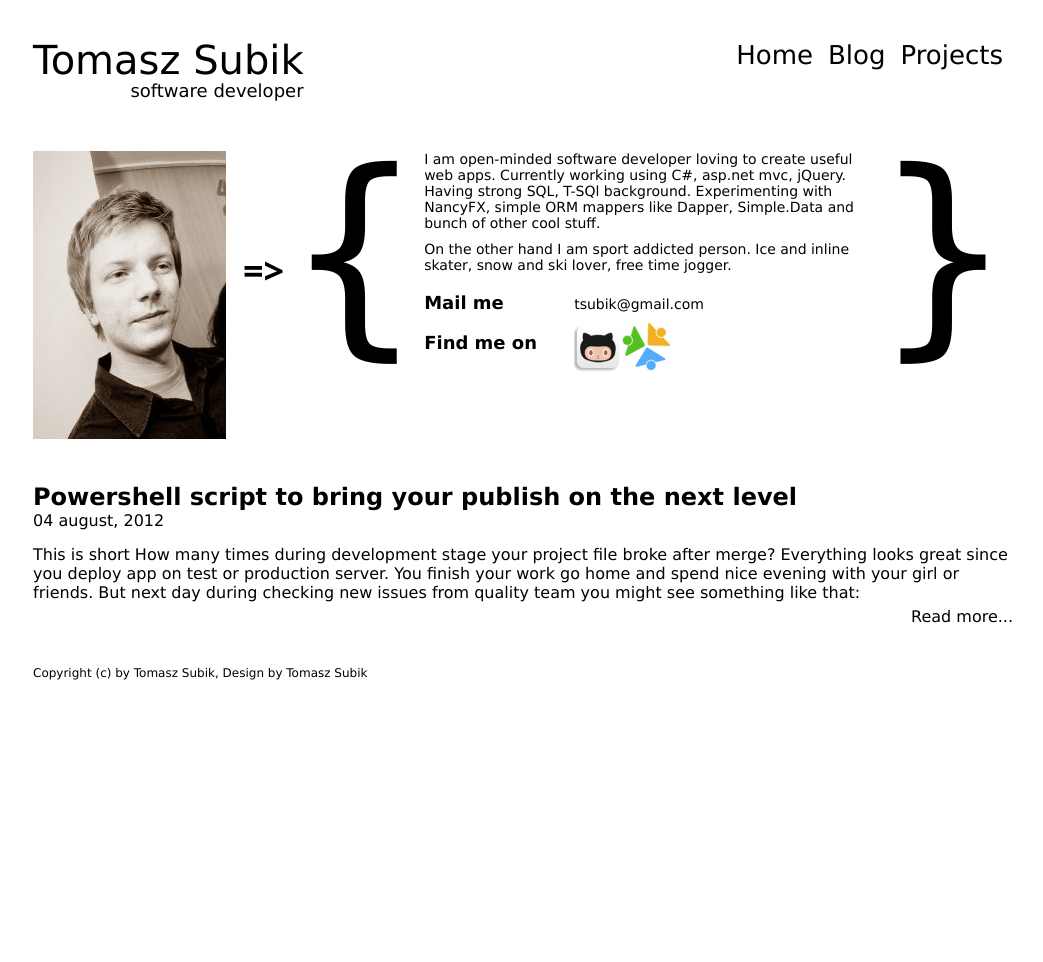
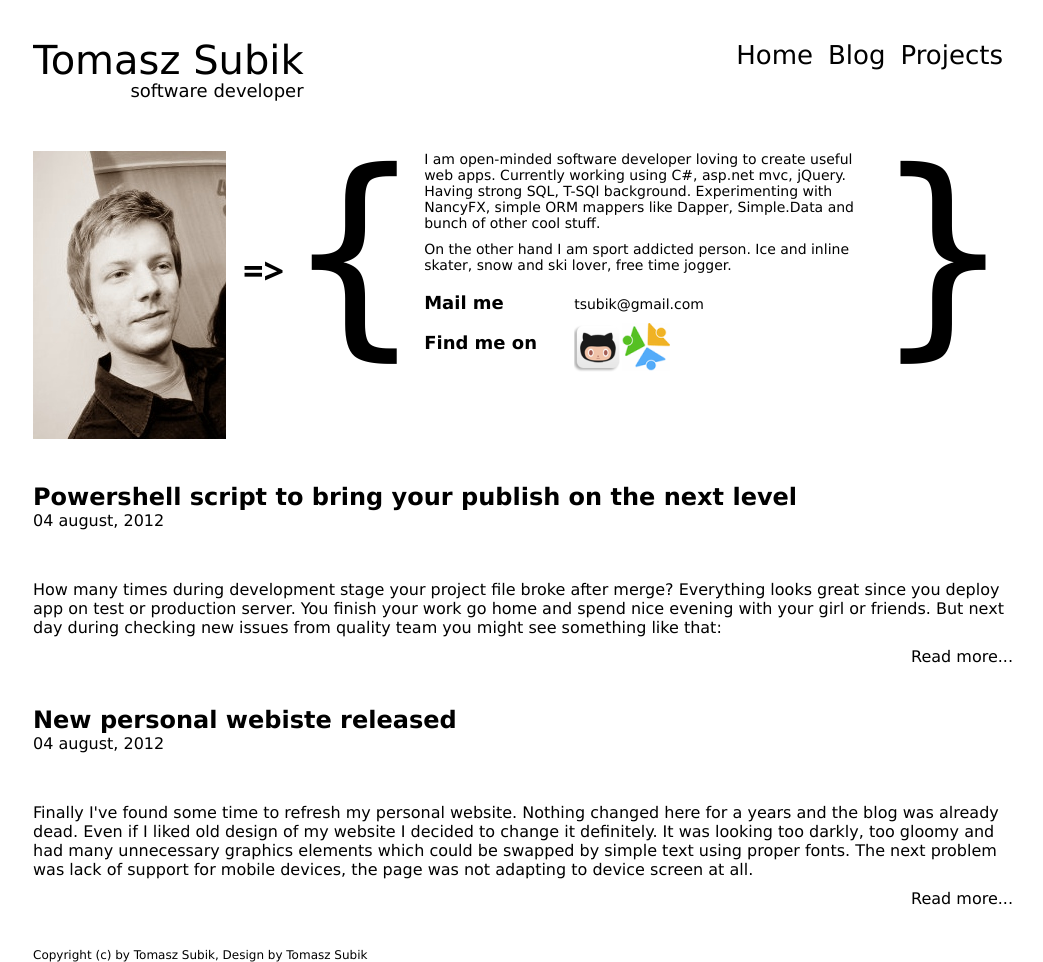
Before and after one commit to tsubik/tsubik, a Jekyll site: the page built from index.html, in a window 1280 px wide. Shown: the whole page, without its empty margins (117-1160 px from the left). Built offline with Jekyll 4.4.1, drawn with Linux system fonts in a browser that asks for light colours; before the commit the page ends 900 px from its top, so only the background shows below that.

Commit message:
new personal webiste post, powershell post

```diff
--- a/_layouts/layout.html
+++ b/_layouts/layout.html
@@ -21,8 +21,8 @@
         <nav>
             <ul>
                 <li><a href="/">Home</a></li>
-                <li><a href="/Blog/">Blog</a></li>
-                <li><a href="/Projects/">Projects</a></li>
+                <li><a href="/blog.html">Blog</a></li>
+                <li><a href="/projects.html">Projects</a></li>
             </ul>
         </nav>
         </header>
--- /dev/null
+++ b/_posts/blog/2012-08-04-new-personal-website-released.md
@@ -0,0 +1,34 @@
+---
+layout: post
+title: "New personal webiste released"
+categories: ["post"]
+tags: ["me","Design"]
+date: 2012-08-04
+author: "Tomasz Subik"
+---
+
+<p>
+Finally I've found some time to refresh my personal website. Nothing changed here for a years and the blog was already dead. Even if I liked old design of my website I decided to change it definitely. It was looking too darkly, too gloomy and had many unnecessary graphics elements which could be swapped by simple text using proper fonts. The next problem was lack of support for mobile devices, the page was not adapting to device screen at all.
+</p>
+<!--more-->
+![Old-site-design](/images/blog/mysite_01.png "Old site design")
+
+<p>
+As I am a web developer I've decided not to use any CMS solution to build me site. Going further I've decided my website to be completely static html site.
+</p>
+<p>
+So I've made a list of requirement to meet. My site must:
+</p>
+<ol type="1">
+	<li>Be static and easily to modify.<br/>
+To meet this I am using Jekyll tool built in Ruby. This is static site generation tool, allowing you to use layouts, templates and many nice features. Building site with Jekyll could be topic for another blog post, I do not want to describe here, you can check out code of my site on github.
+</li>
+	<li>
+	Have responsive design to adopt to mobile devices screens.
+	</li>
+	<li>
+	Be bright, simple without any unnecessary fireworks.</li>
+</ol>
+<p>
+I think I met these requirements so I hope you like me new design. Enjoy.
+</p>
--- a/_posts/blog/2012-08-04-powershell-script-to-bring-your-publish-on-the-next-level.md
+++ b/_posts/blog/2012-08-04-powershell-script-to-bring-your-publish-on-the-next-level.md
@@ -1,15 +1,36 @@
 ---
 layout: post
 title: "Powershell script to bring your publish on the next level"
+categories: ["post"]
+tags: ["powershell",".NET"]
 date: 2012-08-04
 author: "Tomasz Subik"
-short: "This is short How many times during development stage your project file broke after merge? Everything looks great since you deploy
-app on test or production server. You finish your work go home and spend
-nice evening with your girl or friends. But next day during checking new
-issues from quality team you might see something like that:"
 ---
 
+<p>
 How many times during development stage your project file broke after merge? Everything looks great since you deploy
 app on test or production server. You finish your work go home and spend
 nice evening with your girl or friends. But next day during checking new
 issues from quality team you might see something like that:
+</p>
+<!--more-->
+![Powershell_01](/images/blog/powershell_01.png "View not found")
+<p>
+Or complaints why everything looks so fucked up!
+</p>
+<p>
+What the fuck?! That suppose to work perfectly fine! You go to Visual Studio looking for problematic files and baam! Founded!!
+</p>
+![Powershell_02](/images/blog/powershell_02.png "View not found")
+
+<p>
+Your view is not added to project. It is that simple and stupid. It can be any file - view, stylesheet, script file and bunch of others.
+</p>
+So we need simple solution to do something that it could never happen again.
+<p>
+Problem is trivial and solution is so. All you have to do is check if all files listed in project catalog are included in project configuration file. You can write simple console app to check it and warn you about files you might miss.
+</p>
+<p>
+But instead of, I prepare some powershell script. This is my first powershell script so any improvements are welcome (please do it directly on gist).
+</p>
+<div style="clear: both;"><script src="https://gist.github.com/3156783.js"> </script></div>
--- a/css/Site.css
+++ b/css/Site.css
@@ -33,6 +33,8 @@ a:hover
 
 header
 {
+    overflow:hidden;
+    margin-bottom: 50px;
     margin-top: 40px;
 }
 
@@ -83,7 +85,6 @@ footer
     float: left;
     width: 100%;
     position: relative;
-       margin-top: 50px;
 }
 
 #infoPhoto
@@ -166,6 +167,15 @@ p.mailme
 {
     margin-top: 15px;
 }
+.blog-posts article .post-content p,.blog-posts article .post-content ol
+{
+    margin-bottom: 10px;
+}
+.blog-posts article .post-content ol
+{
+    padding-left: 20px;
+}
+
 .blog-posts article .post-readmore
 {
     margin-top: 5px;
--- a/index.md
+++ b/index.html
@@ -26,7 +26,7 @@ title : Tomasz Subik Mega Master software/web developer ASP.NET MVC Developer
                             </p>
                             <p class="mailme">
                                 <span class="leftCol">Mail me</span>tsubik@gmail.com <br />
-                                <span class="leftCol">Find me on</span><a href="http://www.github.com/jaymz85"><img src="images/github-icon.png" /></a><a href="http://www.goldenline.pl/tomasz-subik"><img src="images/goldenline-icon.png" /></a>
+                                <span class="leftCol">Find me on</span><a href="http://www.github.com/tsubik"><img src="images/github-icon.png" /></a><a href="http://www.goldenline.pl/tomasz-subik"><img src="images/goldenline-icon.png" /></a>
                             </p>
                         </div>
                     </td>
@@ -36,12 +36,16 @@ title : Tomasz Subik Mega Master software/web developer ASP.NET MVC Developer
             </section>
         </section>
     </div>
-	<div style="clear:both;"></div>
-	{% for post in site.posts  limit:1 %}
+
+    <div style="clear:both;"></div>
+
+	{% for post in site.categories.post limit:2 %}
+
         <section class="blog-posts">
             <article>
                 <header class="post-header">
                     <h1 class="post-title">
+
                         {{post.title}}
                     </h1>
                     <p>
@@ -49,12 +53,12 @@ title : Tomasz Subik Mega Master software/web developer ASP.NET MVC Developer
                     </p>
                 </header>
                 <div class="post-content">
-                    {{post.short}}
+                     {{ post.content | split:"<!--more-->" | first}}
                 </div>
                 <div class="post-readmore">
                     <a href="{{post.url}}">Read more...</a>
                 </div>
             </article>
         </section>
-   {% endfor %}
+    {% endfor %}
    </div>
```
Also changed, not shown: _posts/projects/2012-08-04-itrs.md (added, +14 -0 lines), _posts/projects/2012-08-04-modio.md (added, +8 -0 lines), _posts/projects/2012-08-04-sfasystem.md (added, +14 -0 lines), _posts/projects/modio.md (deleted, +0 -12 lines), blog.html (added, +27 -0 lines), projects.html (added, +24 -0 lines), images/blog/mysite_01.png (added), images/blog/powershell_01.png (added), images/blog/powershell_02.png (added), images/blog/powershell_03.png (added).
